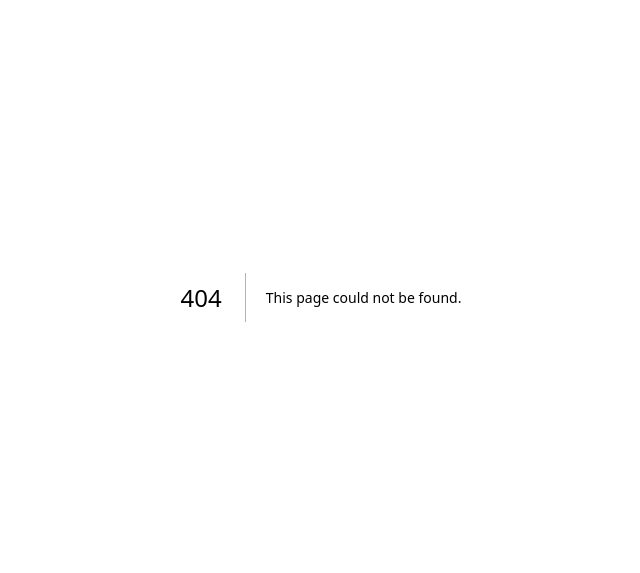
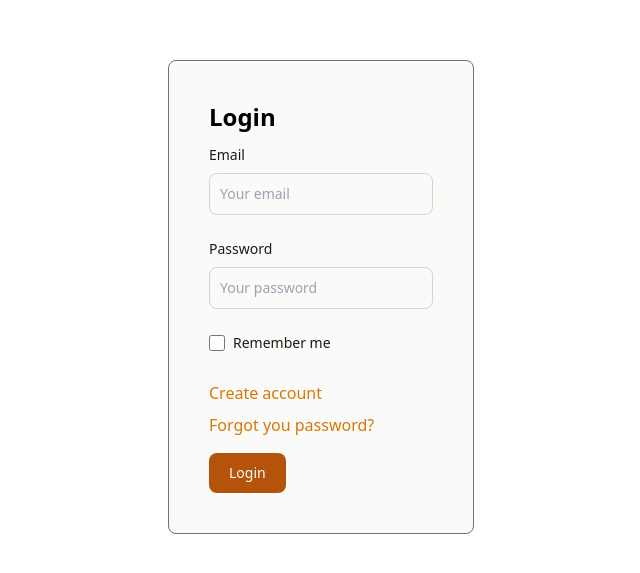
Before and after one commit to Sergeew-K-V/cartographers_client, a Next.js app: page /login in a window 1280 px wide. Before the commit this address had no page. Shown: the part 103-676 px from the top of the page, without its empty margins (319-959 px from the left). Built offline with nearby package versions, Linux system fonts and the light colour scheme.

Commit message:
feat: added redirect

```diff
--- /dev/null
+++ b/app/login/page.tsx
@@ -0,0 +1,11 @@
+import { LoginForm } from '@/features/Login';
+
+const LoginPage = () => {
+  return (
+    <main className="flex min-h-screen flex-col items-center justify-center p-24">
+      <LoginForm />
+    </main>
+  );
+};
+
+export default LoginPage;
--- a/app/page.tsx
+++ b/app/page.tsx
@@ -1,11 +1,21 @@
-import { LoginForm } from '@/features/Login';
+// 'use client';
+
+// import { useRouter } from 'next/navigation';
+
+// const Home = () => {
+//   const router = useRouter();
+//   router.push('/login');
+//   return (
+//     <main className="flex min-h-screen flex-col items-center justify-center p-24"></main>
+//   );
+// };
+
+// export default Home;
+
+import { redirect } from 'next/navigation';
 
 const Home = () => {
-  return (
-    <main className="flex min-h-screen flex-col items-center justify-center p-24">
-      <LoginForm />
-    </main>
-  );
+  redirect('/login');
 };
 
 export default Home;
--- /dev/null
+++ b/app/register/page.tsx
@@ -0,0 +1,9 @@
+const RegisterPage = () => {
+  return (
+    <main className="flex min-h-screen flex-col items-center justify-center p-24">
+      Register page
+    </main>
+  );
+};
+
+export default RegisterPage;
--- a/shared/ui/Input.tsx
+++ b/shared/ui/Input.tsx
@@ -27,7 +27,7 @@ const Input = ({
     <div className="mb-6">
       <label
         htmlFor={name.toString()}
-        className="block mb-2 text-sm font-medium text-gray-900 "
+        className="block mb-2 text-sm font-medium text-secondary-900"
       >
         {labelText}
       </label>
@@ -41,7 +41,7 @@ const Input = ({
         disabled={disabled}
         readOnly={readonly}
         className={
-          'bg-primary-50 border border-secondary-300 text-secondary-900 text-sm rounded-lg focus:ring-primary-500 focus:border-primary-500 block w-full p-2.5 autofill:shadow-[inset_0_0_0px_1000px_rgb(255,255,255)] ' +
+          'bg-secondary-50 border border-secondary-300 text-secondary-900 text-sm rounded-lg focus:ring-primary-500 focus:border-primary-500 block w-full p-2.5 autofill:shadow-[inset_0_0_0px_1000px_rgb(255,255,255)] ' +
           (className ? className : '')
         }
       />
```
